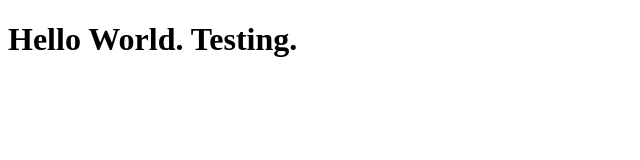
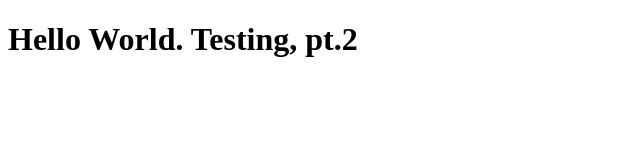
Before and after one commit to Spacechicken27/IPT_Study, a plain HTML site: page index.html in a window 1280 px wide. Shown: the whole page, without its empty margins (0-640 px from the left). Drawn offline with Linux system fonts and the light colour scheme.

Commit message:
testing pt 2

```diff
--- a/index.html
+++ b/index.html
@@ -8,6 +8,6 @@
     <title>GFG</title>
 </head>
 <body>
-    <h1>Hello World. Testing.</h1>
+    <h1>Hello World. Testing, pt.2</h1>
 </body>
 </html>
```
